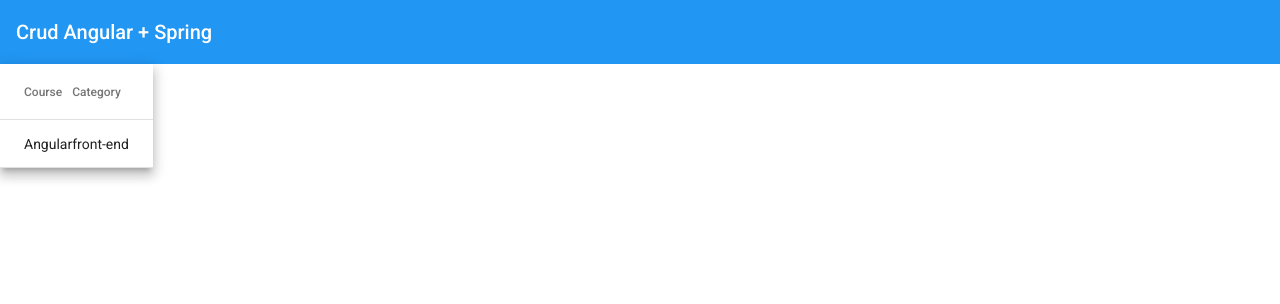
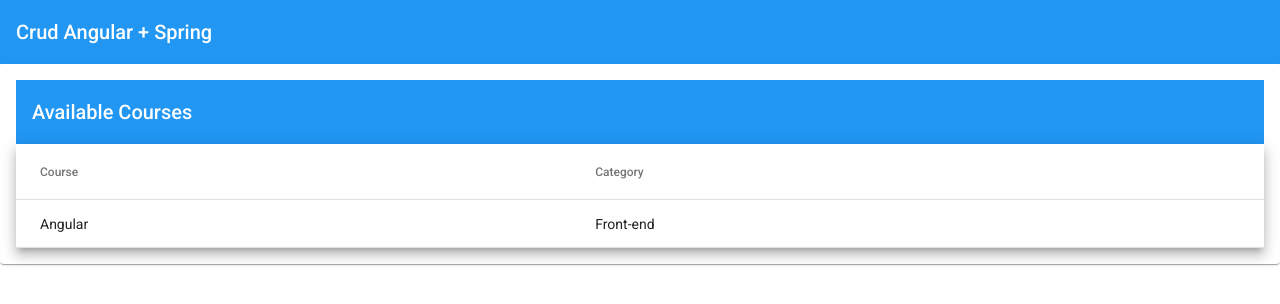
Before and after one commit to Gustavobf/crud-angular-springboot, an Angular app: page /courses in a window 1280 px wide. Shown: the top 304 px of the page. Built offline with nearby package versions, Linux system fonts and the light colour scheme.

Commit message:
Adding CSS to Courses Table

```diff
--- a/src/app/courses/courses.module.ts
+++ b/src/app/courses/courses.module.ts
@@ -1,9 +1,10 @@
 import { CommonModule } from '@angular/common';
 import { NgModule } from '@angular/core';
-import { MatTableModule } from '@angular/material/table';
+import { AppMaterialModule } from '../shared/app-material/app-material.module';
 
 import { CoursesRoutingModule } from './courses-routing.module';
 import { CoursesComponent } from './courses/courses.component';
+
 
 @NgModule({
   declarations: [
@@ -12,7 +13,7 @@
   imports: [
     CommonModule,
     CoursesRoutingModule,
-    MatTableModule
+    AppMaterialModule
   ]
 })
 export class CoursesModule { }
--- a/src/app/courses/courses/courses.component.html
+++ b/src/app/courses/courses/courses.component.html
@@ -1,15 +1,22 @@
+<mat-card>
+
+  <mat-toolbar color="primary">
+    <span>Available Courses</span>
+  </mat-toolbar>
+
   <table mat-table [dataSource]="courses" class="mat-elevation-z8">
     <!-- Name Column -->
     <ng-container matColumnDef="name">
-    <th mat-header-cell *matHeaderCellDef> Course </th>
+      <th mat-header-cell *matHeaderCellDef>Course</th>
       <td mat-cell *matCellDef="let course">{{ course.name }}</td>
     </ng-container>
 
     <ng-container matColumnDef="category">
-    <th mat-header-cell *matHeaderCellDef> Category </th>
+      <th mat-header-cell *matHeaderCellDef>Category</th>
       <td mat-cell *matCellDef="let course">{{ course.category }}</td>
     </ng-container>
 
     <tr mat-header-row *matHeaderRowDef="displayedColumns"></tr>
     <tr mat-row *matRowDef="let row; columns: displayedColumns"></tr>
   </table>
+</mat-card>
--- a/src/app/courses/courses/courses.component.scss
+++ b/src/app/courses/courses/courses.component.scss
@@ -0,0 +1,3 @@
+table {
+  width: 100%;
+}
--- a/src/app/courses/courses/courses.component.ts
+++ b/src/app/courses/courses/courses.component.ts
@@ -9,8 +9,8 @@
 export class CoursesComponent implements OnInit {
 
   courses: Course[] = [{
-    _id: '1', name: 'Angular', category: 'front-end'
-  }];
+    _id: '1', name: 'Angular', category: 'Front-end'  }
+  ];
   displayedColumns = ['name', 'category'];
   constructor() { }
 
```
Also changed, not shown: src/app/shared/app-material/app-material.module.ts (added, +13 -0 lines). Lines whose indentation alone changed are shown as unchanged.
